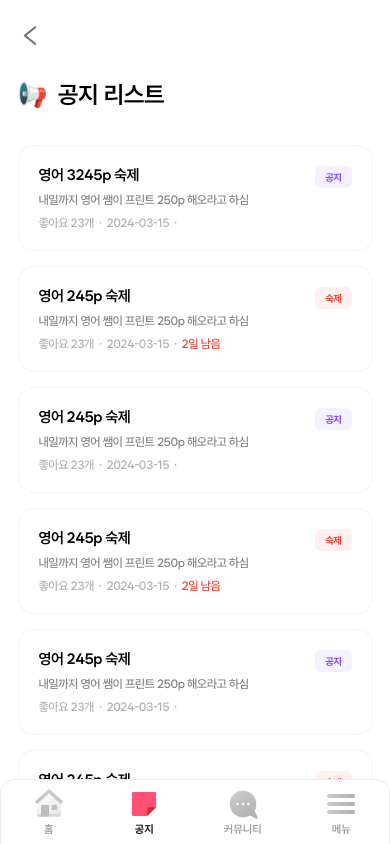
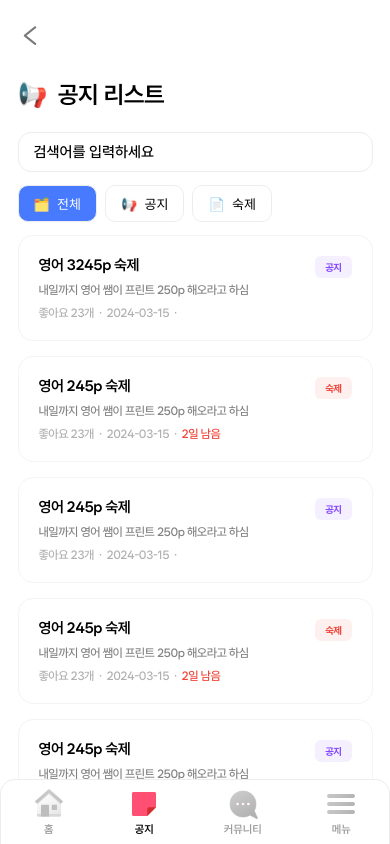
Before and after one commit to iamfiro/sunrin-life-app, a React Native app: screen /ArticleList in a window 390 px wide. Built offline with nearby package versions, Linux system fonts and the light colour scheme.

Commit message:
💄 Add search input and filter buttons to article list screen

```diff
--- a/screens/articleList.tsx
+++ b/screens/articleList.tsx
@@ -1,4 +1,4 @@
-import { StyleSheet, ScrollView, StatusBar, View, Text } from "react-native";
+import { StyleSheet, ScrollView, StatusBar, View, Text, TextInput } from "react-native";
 import NavigationButton from "../components/navigationButton";
 import Title from "../components/title";
 import * as SplashScreen from "expo-splash-screen";
@@ -41,7 +41,13 @@ export default function ScreenArticleList({ route, navigation }: any) {
                 <View style={{ height: 10 }} />
             </View>
             <View style={style.ArticleSearchContainer}>
+                <TextInput style={style.input} placeholder="검색어를 입력하세요" />
             </View>
+            <ScrollView style={style.ArticleFilterContainer} horizontal>
+                <FilterSelectButton onPress={() => { }} selected={true}>🗂️  전체</FilterSelectButton>
+                <FilterSelectButton onPress={() => { }} selected={false}>📢  공지</FilterSelectButton>
+                <FilterSelectButton onPress={() => { }} selected={false}>📄  숙제</FilterSelectButton>
+            </ScrollView>
             <View style={{ paddingHorizontal: 17.5 }}>
                 <HomeArticleList navigation={navigation} />
             </View>
@@ -64,8 +70,30 @@ const style = StyleSheet.create({
 		flexDirection: "row",
 
         marginVertical: 13,
-        marginLeft: 17.5,
+        marginHorizontal: 17.5,
 
         backgroundColor: "white",
+    },
+
+    input: {
+        width: "100%",
+
+        borderColor: '#ededed',
+        borderWidth: 1,
+        borderRadius: 13,
+
+        paddingHorizontal: 15,
+        paddingVertical: 10,
+
+        fontSize: 15,
+        fontFamily: 'Wanted Sans Medium',
+    },
+
+    ArticleFilterContainer: {
+		flexDirection: "row",
+
+        marginVertical: 13,
+        marginLeft: 17.5,
+        marginTop: 0,
     }
 })
```
